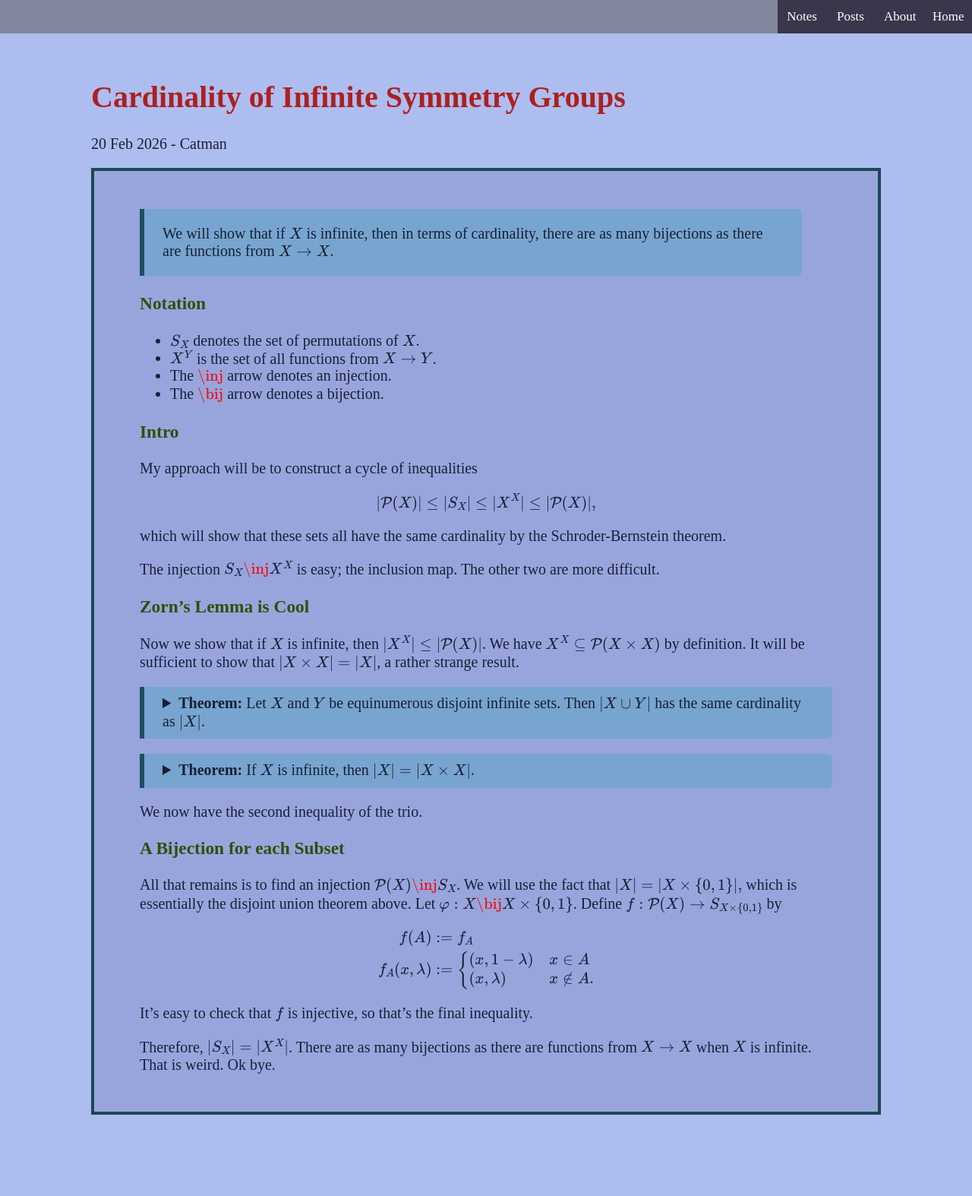
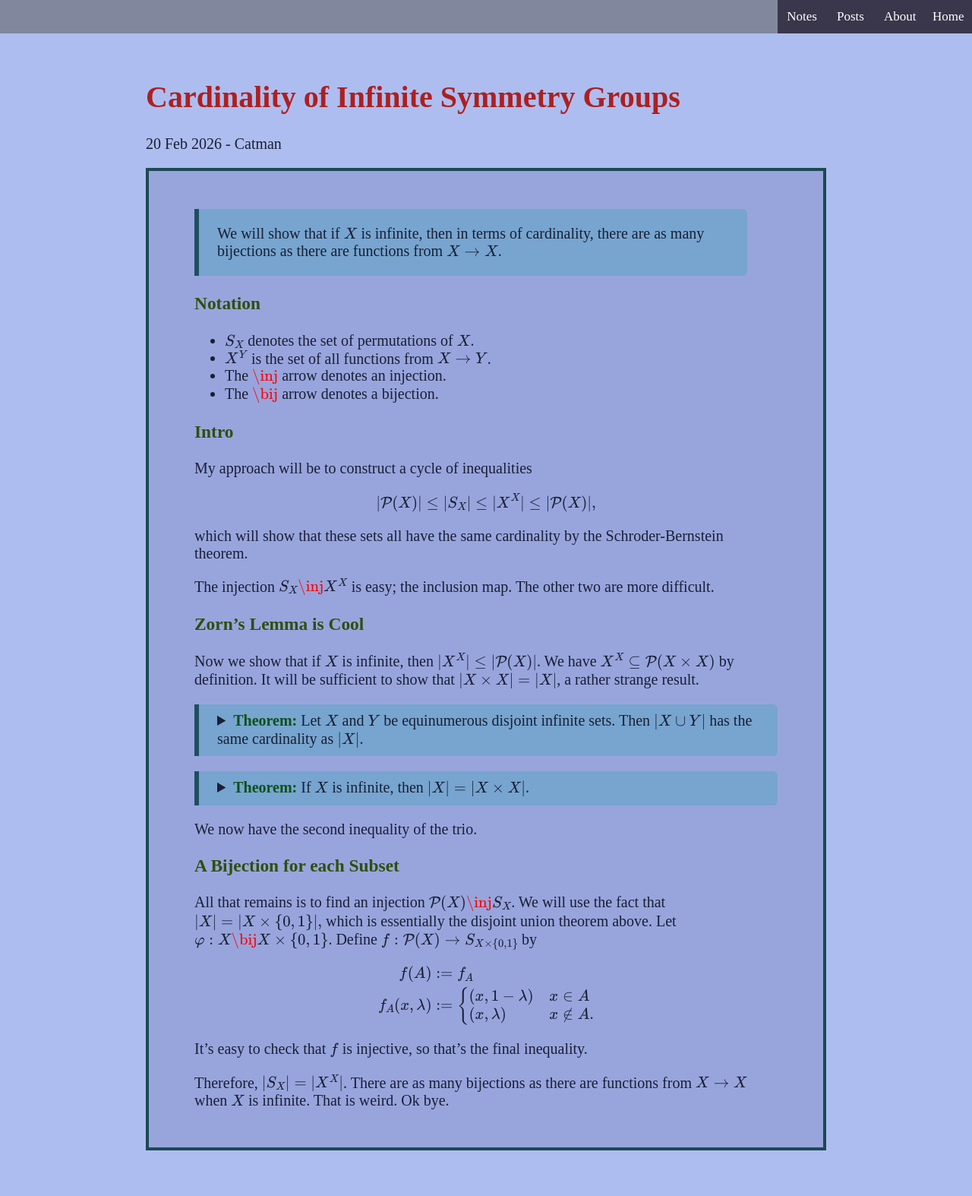
Before and after one commit to Catman314/catman314.github.io, a Jekyll site: the page built from _posts/2026-02-20-symmetry-group-cardinality.markdown, in a window 1280 px wide. Shown: the whole page at 76% size. Built offline with Jekyll 4.4.1, drawn with Linux system fonts in a browser that asks for light colours; formulas are drawn with MathJax 3; before the commit the page ends 1527 px from its top, so only the background shows below that.

```diff
--- a/_data/topics.yml
+++ b/_data/topics.yml
@@ -1,6 +1,9 @@
 group-theory:
   title: "Group Theory"
   link: /notes/group-theory.html
+  pages:
+    - title: "Intro to Groups"
+      link: "/notes/group-theory/group-intro.html"
 
 
 real-analysis:
--- a/_sass/main.scss
+++ b/_sass/main.scss
@@ -44,49 +44,6 @@ img {
   margin: auto;
 }
 
-
-.navbar {
-  width: 100%;
-  background-color: #5f5f5f8f;
-  overflow: auto;
-}
-
-.navbar a {
-  float: right;
-  padding: 12px;
-  color: white;
-  text-decoration: none;
-  font-size: 17px;
-  text-align: center;
-  background-color: rgb(58, 54, 75);
-  height: 20px;
-  width: 40px;
-}
-
-.navbar a:hover {
-  background-color: rgb(73, 69, 93);
-}
-
-.navbar a:active {
-  background-color: rgb(42, 39, 52);
-}
-
-.navbar a.current {
-  color: rgb(0, 255, 225);
-  outline: 5px solid rgb(117, 181, 226);
-  outline-offset: -5px;
-}
-
-.content {
-  margin: 60px 120px;
-}
-
-.post-content {
-  background-color: rgba(54, 54, 139, 0.175);
-  border: 4px solid rgb(28, 73, 83);
-  padding: 30px 60px;
-}
-
 blockquote {
   margin-left: 0;
   padding: 1px 24px;
@@ -130,3 +87,78 @@ hr {
 .post-list h2 {
   margin-top: 0px;
 }
+
+strong {
+  color: rgb(14, 80, 25);
+}
+
+em {
+  color: rgb(76, 27, 76);
+}
+
+strong em {
+  color: rgb(154, 0, 0);
+}
+
+.footnotes {
+  color: rgb(44, 71, 77);
+}
+
+// Custom classes
+
+.latex-preamble {
+  display: none;
+  max-height: 0px;
+}
+
+.theorem {
+  background-color: rgba(255, 2, 2, 0.355);
+  border-color: rgb(129, 0, 0);
+}
+
+.definition {
+  background-color: rgba(0, 157, 0, 0.359);
+  border-color: green;
+}
+
+.content {
+  margin: 60px 15%;
+}
+
+.post-content {
+  background-color: rgba(54, 54, 139, 0.175);
+  border: 4px solid rgb(28, 73, 83);
+  padding: 30px 60px;
+}
+
+.navbar {
+  width: 100%;
+  background-color: #5f5f5f8f;
+  overflow: auto;
+}
+
+.navbar a {
+  float: right;
+  padding: 12px;
+  color: white;
+  text-decoration: none;
+  font-size: 17px;
+  text-align: center;
+  background-color: rgb(58, 54, 75);
+  height: 20px;
+  width: 40px;
+}
+
+.navbar a:hover {
+  background-color: rgb(73, 69, 93);
+}
+
+.navbar a:active {
+  background-color: rgb(42, 39, 52);
+}
+
+.navbar a.current {
+  color: rgb(0, 255, 225);
+  outline: 5px solid rgb(117, 181, 226);
+  outline-offset: -5px;
+}
--- a/notes.html
+++ b/notes.html
@@ -3,8 +3,10 @@ layout: default
 ---
 
 <h1>My Notes</h1>
-I'm in the process of collecting all of my math notes here.
+Welcome to my math notes! My goal here is to create a set of notes which explains not only the concepts themselves, but why you should care about them.
 
+
+<h2>Topics</h2>
 <ul class="topics-list">
   {%- for topic in site.data.topics %}
   <li>
```
Also changed, not shown: notes/group-theory.html (+8 -0 lines), notes/group-theory/group-intro.md (added, +36 -0 lines), notes/group-theory/groups.md (deleted, +0 -6 lines), notes/real-analysis/limits.md (deleted).
